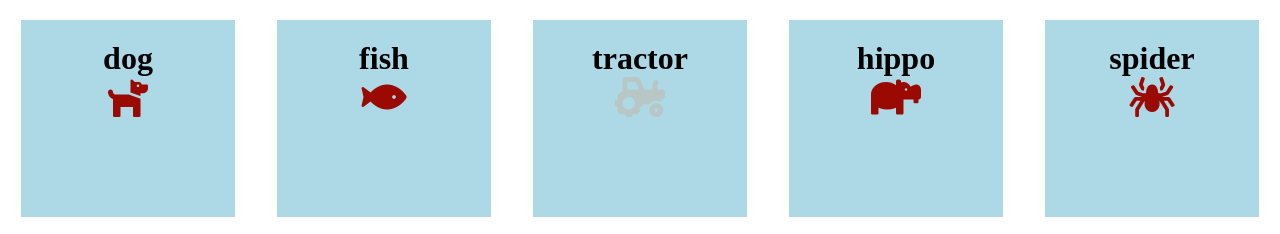
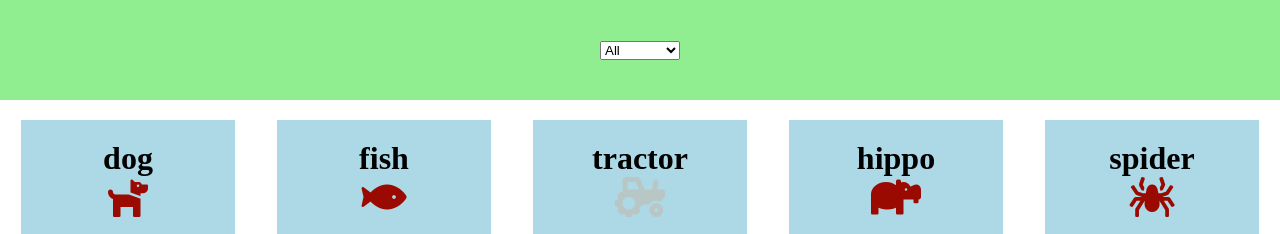
Before and after one commit to GiulioVolletti/js-es6-icons, a plain HTML site: page index.html in a window 1280 px wide. Shown: the top 234 px of the page. Drawn offline with nearby package versions, Linux system fonts and the light colour scheme.

Commit message:
commit 5 con prova

```diff
--- a/css/style.css
+++ b/css/style.css
@@ -2,6 +2,14 @@
   box-sizing: border-box;
   padding: 0;
   margin: 0;
+}
+header {
+  width: 100%;
+  min-height: 100px;
+  display: flex;
+  justify-content: center;
+  align-items: center;
+  background-color: lightgreen;
 }
 .icon {
   display: flex;
@@ -16,6 +24,6 @@
   margin: 20px 20px;
 
 }
-i{
+i {
   font-size: 40px;
 }
--- a/index.html
+++ b/index.html
@@ -13,6 +13,11 @@
     <title>es6 con icone</title>
   </head>
   <body>
+    <header>
+      <select class="selector" name="">
+        <option value="">All</option>
+      </select>
+    </header>
     <div class="container">
       <div class="icon">
 
--- a/js/script.js
+++ b/js/script.js
@@ -107,7 +107,6 @@ $(document).ready(
       },
     ];
 
-    // eachTemplate(icons, $(".icon"))
 
     // milestone 2:
     // definire un array di colori
@@ -123,7 +122,9 @@ $(document).ready(
     const arrayType = pickType(icons);
     // console.log(arrayType);
     console.log(colorArray(icons, threeColor, arrayType));
-    eachTemplate(colorArray(icons, threeColor, arrayType), $(".icon"))
+    eachTemplate(colorArray(icons, threeColor, arrayType), $(".icon"));
+
+    selector($(".selector"), arrayType)
   }
 );
 // ----------------------function----------------//
@@ -198,3 +199,19 @@ function colorArray(array1, array2, array3) {
   )
   return arraryGenered
 };
+
+// milestone 3:
+// aggiungere una select per filtrare le icone in
+// base al tipo.
+function selector(select, type){
+  type.forEach(
+    (element) => {
+      select.append(`
+        <option value="${element}">${element}</option>
+      `)
+    }
+  )
+};
+// Popolare le options della select dinamicamente
+// e, ogni volta che cambia il valore selezionato,
+// visualizzare le icone corrispondenti.
```
